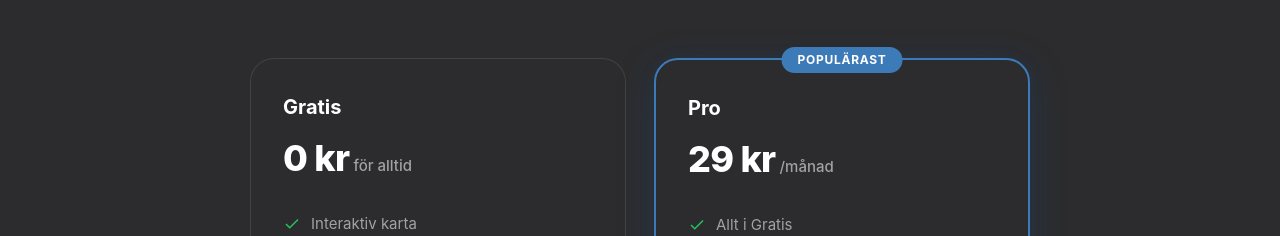
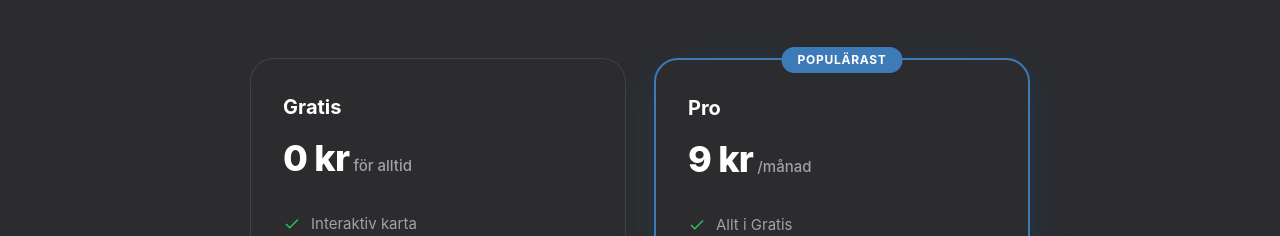
Before and after one commit to Jeramo/poliskollen-website, a Vue app: page / in a window 1280 px wide. Shown: the part 1982-2218 px from the top of the page. Built offline with nearby package versions, Linux system fonts and the light colour scheme; a web font is replaced by a local one.

Commit message:
copy(home): update Pro subscription price from 29 kr to 9 kr/month
Co-Authored-By: Claude Opus 4.6 <noreply@anthropic.com>

```diff
--- a/src/pages/Home.vue
+++ b/src/pages/Home.vue
@@ -97,7 +97,7 @@ const faqs = [
   },
   {
     q: 'Vad ingår i Poliskollen Pro?',
-    a: 'Pro kostar 29 kr/månad och ger dig AI-assistenten som sammanfattar händelser, quiz-läge, avancerad statistik och prioriterade notiser.',
+    a: 'Pro kostar 9 kr/månad och ger dig AI-assistenten som sammanfattar händelser, quiz-läge, avancerad statistik och prioriterade notiser.',
   },
   {
     q: 'Fungerar appen på Apple Watch?',
@@ -305,7 +305,7 @@ onUnmounted(() => {
             <div class="pricing-header">
               <h3>Pro</h3>
               <div class="pricing-price">
-                <span class="price-amount">29 kr</span>
+                <span class="price-amount">9 kr</span>
                 <span class="price-period">/månad</span>
               </div>
             </div>
```
